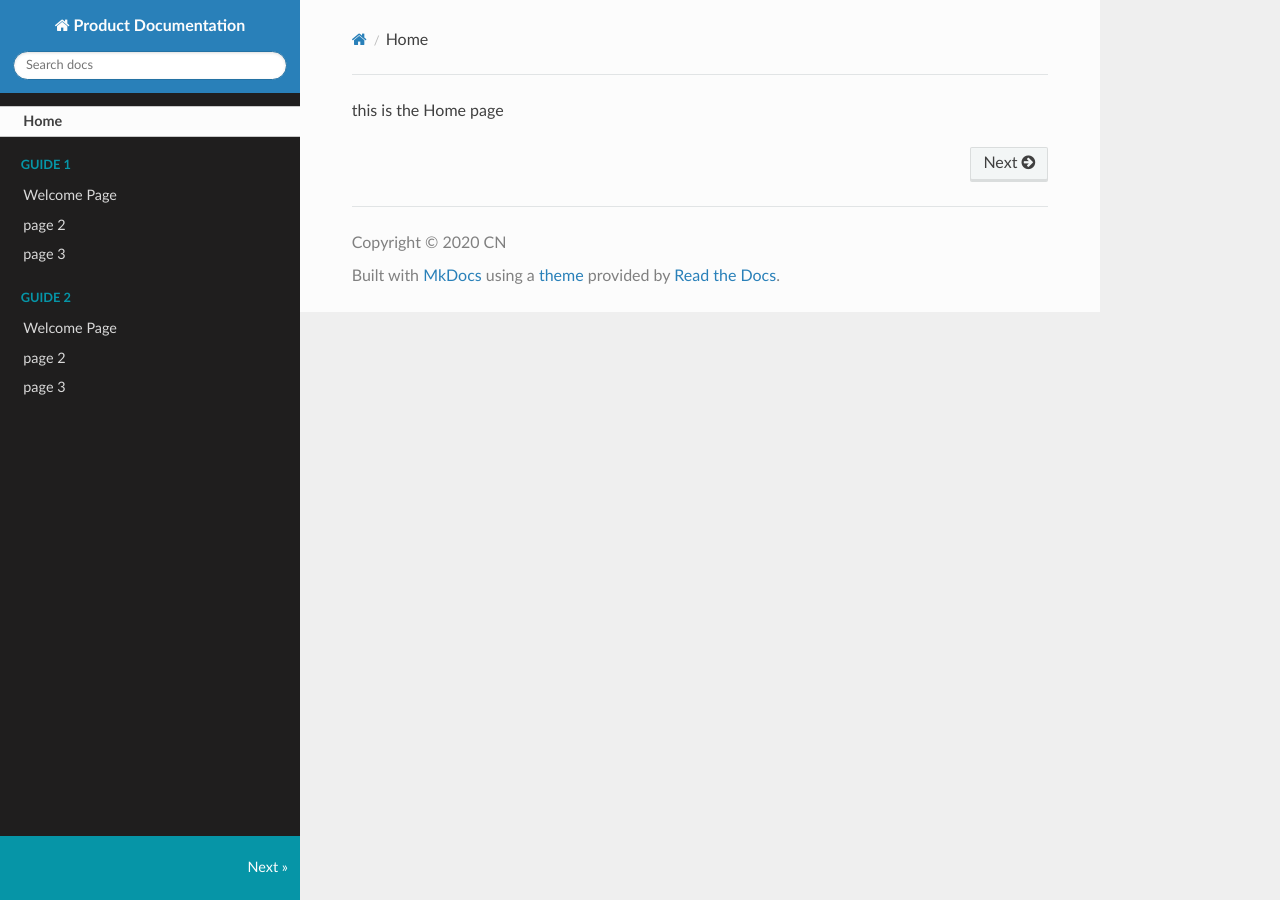
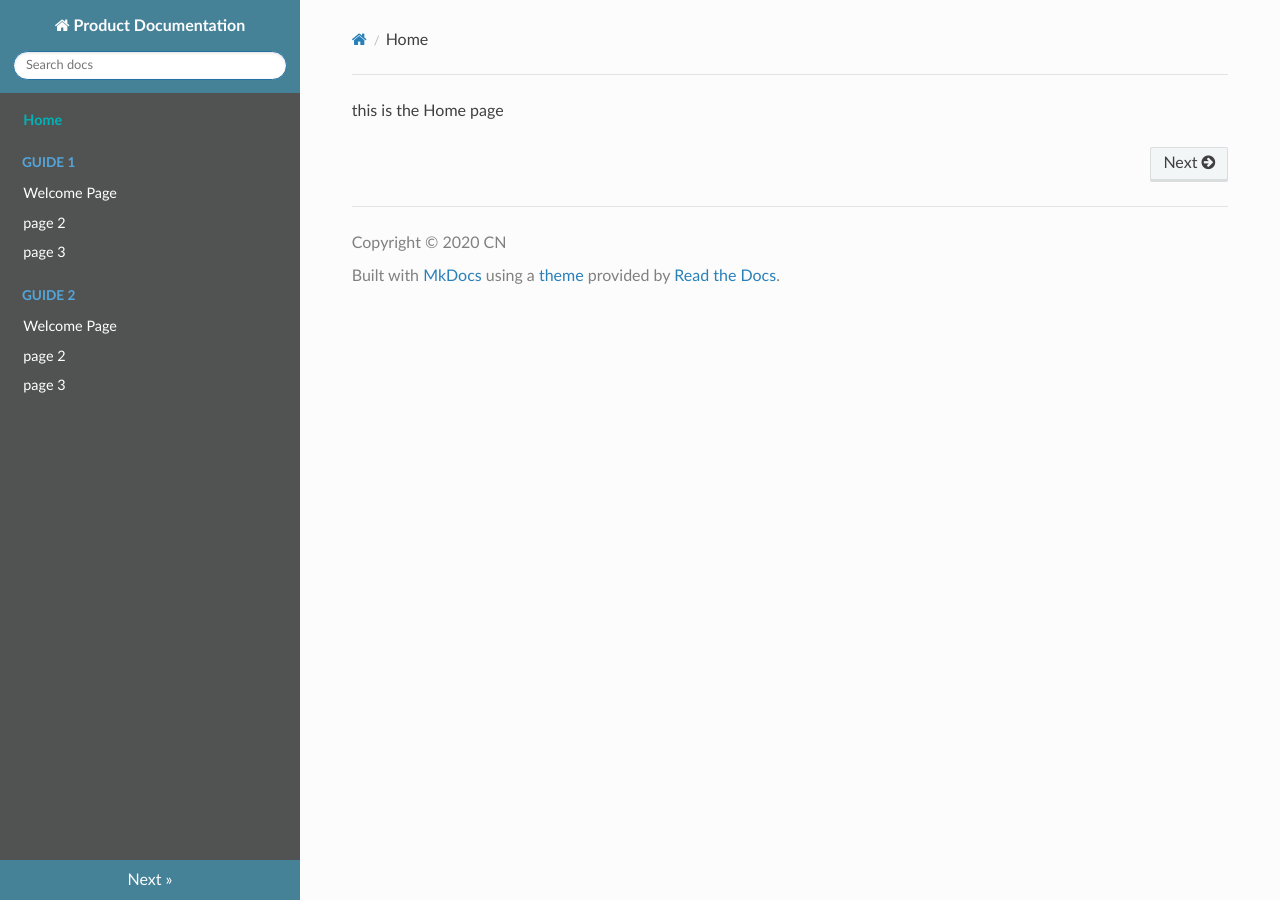
Before and after one commit to cnowocin/trainingstuff, an MkDocs documentation site: the page built from docs/index.md, in a window 1280 px wide. Built offline with MkDocs 1.6.1, drawn with Linux system fonts in a browser that asks for light colours; nearby versions of some CDN libraries.

Commit message:
Update extra.css

```diff
--- a/docs/css/extra.css
+++ b/docs/css/extra.css
@@ -1,52 +1,83 @@
-/*Top nav search bar*/
+/*LEft navigation*/
+/*book title*/
 .wy-nav-side {
-  position: fixed;
-  top: 0;
-  bottom: 0;
-  left: 0;
-  padding-bottom: 2em;
-  width: 300px;
-  overflow-x: hidden;
-  overflow-y: hidden;
-  min-height: 100%;
-  color: #515353;
-  background: #1f1e1e;
-  z-index: 200
+  color: #9c9fa2;
+  background: #515353;
 }
 
-/*Book Title*/
-.wy-menu-vertical header, .wy-menu-vertical p.caption {
-  height: 32px;
-  color: #0695A7;
-  display: inline-block;
-  line-height: 32px;
-  padding: 0 1.618em;
-  margin-bottom: 0;
-  display: block;
-  font-weight: bold;
-  text-transform: uppercase;
-  font-size: 80%;
-  white-space: nowrap
+/*whole background*/
+.wy-side-scroll {
+    background-color: #515353;
+}
+
+/*Search box*/
+.wy-side-nav-search {
+  background-color: #458298;
+}
+
+/*Selected chapter*/
+.wy-menu-vertical li.on a, .wy-menu-vertical li.current>a {
+  color: #01b3b6;
+  background: #515353;
+}
+
+.wy-menu-vertical a {
+    color: #FFFFFF;
+    background: #515353;
+}
+
+/*Border around selected chapter*/
+.wy-menu-vertical li.toctree-l1.current>a {
+  border-bottom: none;
+  border-top: none;
+}
+
+.wy-menu-vertical li.toctree-l2.current>a {
+  background: #515353;
+  padding: .4045em 2.427em;
+  color: #b8babc;
+}
+
+/*Selected option expand-collapse button*/
+.wy-menu-vertical li.on a span.toctree-expand, .wy-menu-vertical li.current>a span.toctree-expand {
+    color: #FFFFFF;
+    background: #515353;
 }
 
 /*Bottom of navigation*/
-div.rst-versions .rst-current-version {
-  padding: 12px;
-  background-color: #0695A7;
-  display: block;
-  text-align: right;
-  font-size: 90%;
-  cursor: pointer;
+.rst-versions .rst-current-version {
+  background-color: #458298;
 }
 
+/*tables*/
 tr:nth-child(even) {
   background-color: #f2f2f2;
 }
 
-tr:nth-child(even) {
+td, th {
+    border: 1px solid #e1e4e5;
+    border-collapse: collapse;
+    padding: 6px;
+}
+
+th {
   background-color: #f2f2f2;
 }
 
-th {
-    background-color: #f2f2f2;
+@media screen and (min-width: 1100px) {
+  .wy-nav-content-wrap {
+    background: #fcfcfc;
+  }
+
+  .wy-nav-content {
+    margin: 0;
+    background: #fcfcfc;
+  }
 }
+
+/*Right Content Layout*/
+.wy-nav-content {
+    height: 100%;
+    max-width: 100%;
+    margin: auto;
+}
```
